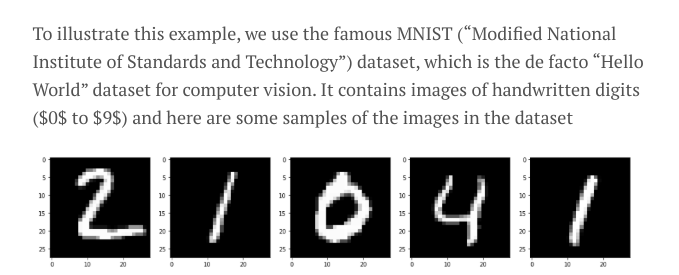
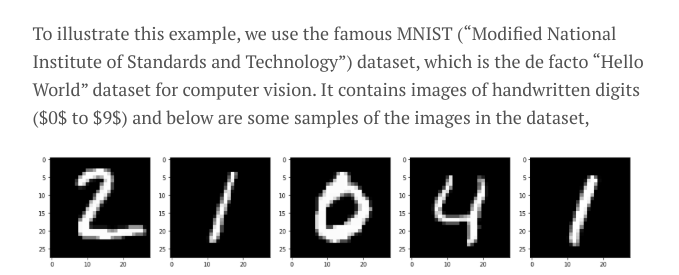
Before and after one commit to CheeGY/cheegy.github.io, a Jekyll site: the page built from _posts/2020-12-31-PyTorchColab.md, in a window 1280 px wide and 900 px high, scrolled down 585 px. Shown: the part 239-514 px from the top of the window, without its empty margins (300-979 px from the left). Built offline with Jekyll 4.4.1, drawn with Linux system fonts in a browser that asks for light colours; some of the changed text lies outside the part shown.

Commit message:
Update 2020-12-31-PyTorchColab.md

```diff
--- a/_posts/2020-12-31-PyTorchColab.md
+++ b/_posts/2020-12-31-PyTorchColab.md
@@ -8,7 +8,7 @@ image: post4.jpg
 ---
 One of the most explored applications in the field of machine learning (ML) is the recognition of handwritten digits from low-resolution images. In this post, we provide a basic PyTorch implementation that is compatible with Google Colab. Due to its simplicity, it is suitable for anyone who may be interested to get started with PyTorch and Colab.
 
-To illustrate this example, we use the famous MNIST ("Modified National Institute of Standards and Technology") dataset, which is the de facto "Hello World" dataset for computer vision. It contains images of handwritten digits ($0$ to $9$) and here are some samples of the images in the dataset
+To illustrate this example, we use the famous MNIST ("Modified National Institute of Standards and Technology") dataset, which is the de facto "Hello World" dataset for computer vision. It contains images of handwritten digits ($0$ to $9$) and below are some samples of the images in the dataset,
 
 ![alt text](/assets/img/sample_mnist.PNG "MNIST samples")
 
```
Also changed, not shown: other parts of _posts/2020-12-31-PyTorchColab.md (+1 -1 lines).
